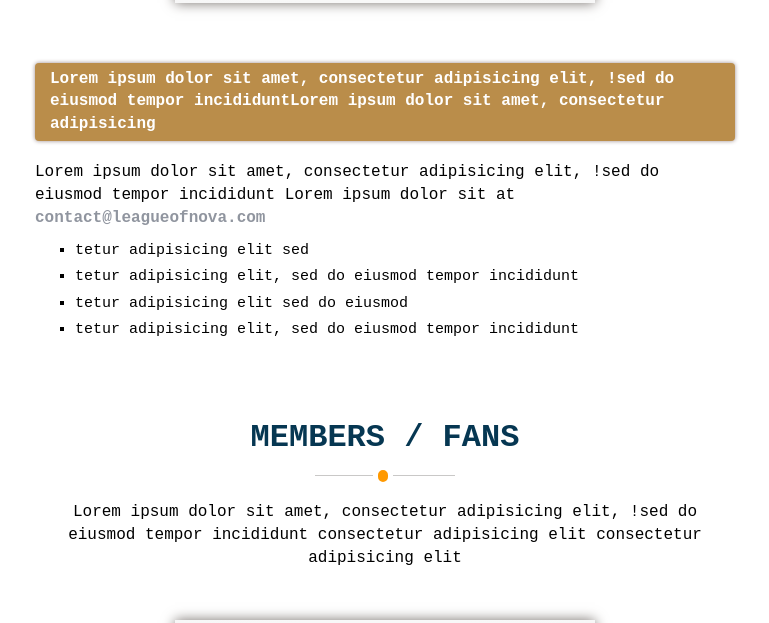
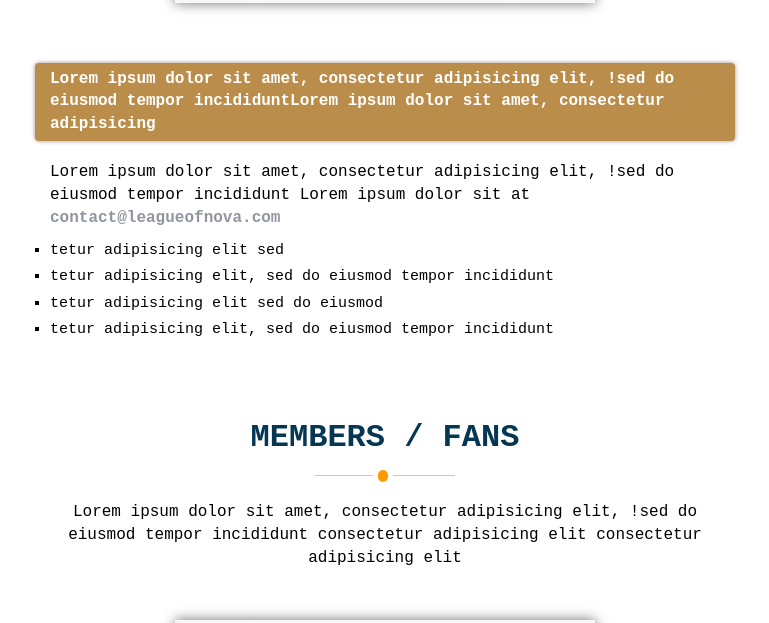
Before and after one commit to harristan/harristan.github.io, a Jekyll site: the page test.html, which Jekyll copies as it is, in a window 1280 px wide. Shown: the part 1585-2208 px from the top of the page, without its empty margins (255-1024 px from the left). Built offline with Jekyll 4.4.1, drawn with Linux system fonts in a browser that asks for light colours.

Commit message:
Update test.html

```diff
--- a/test.html
+++ b/test.html
@@ -89,8 +89,8 @@
 
 				<div class="section-end">
 					<p>Lorem ipsum dolor sit amet, consectetur adipisicing elit, !sed do eiusmod tempor incididuntLorem ipsum dolor sit amet, consectetur adipisicing</p>
-					<p>Lorem ipsum dolor sit amet, consectetur adipisicing elit, !sed do eiusmod tempor incididunt Lorem ipsum dolor sit at <a href="mailto:contact@leagueofnova.com">contact@leagueofnova.com</a></p>
-					<ul>
+					<p class="pad">Lorem ipsum dolor sit amet, consectetur adipisicing elit, !sed do eiusmod tempor incididunt Lorem ipsum dolor sit at <a href="mailto:contact@leagueofnova.com">contact@leagueofnova.com</a></p>
+					<ul class="pad">
 						<li>tetur adipisicing elit sed</li>
 						<li>tetur adipisicing elit, sed do eiusmod tempor incididunt</li>
 						<li>tetur adipisicing elit sed do eiusmod</li>
```
